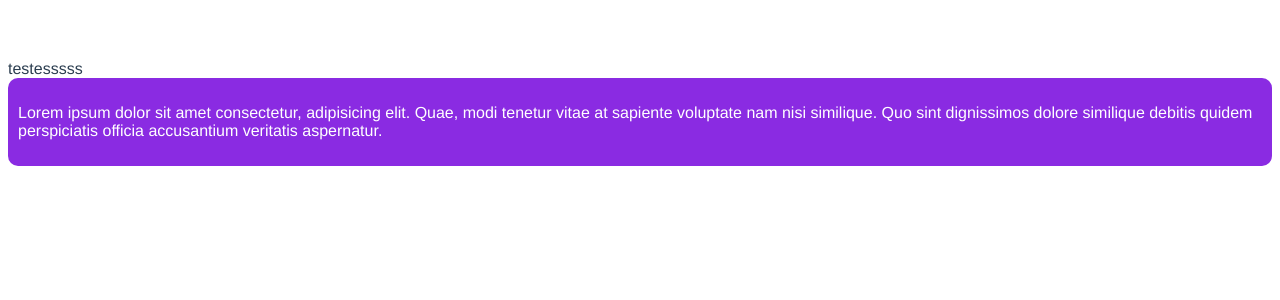
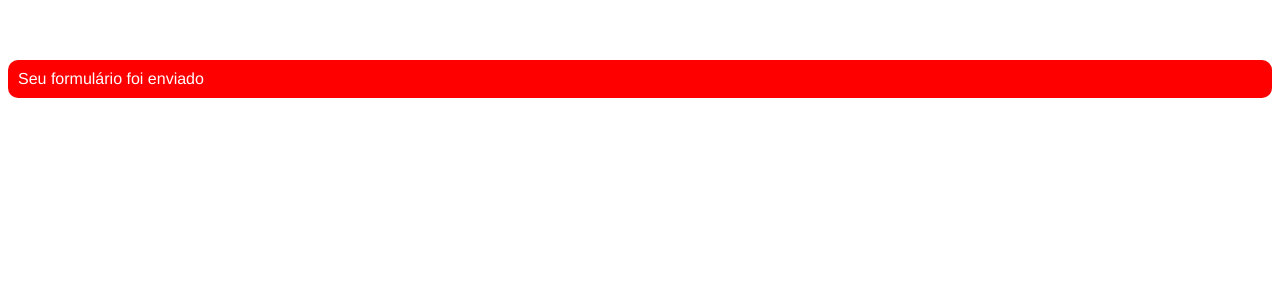
Before and after one commit to ValdecirGit/aulasVueJs, a Vue app: page / in a window 1280 px wide. Shown: the top 300 px of the page. Built offline with nearby package versions, Linux system fonts and the light colour scheme.

Commit message:
Enviando dados para componente filho (props - array)

```diff
--- a/src/App.vue
+++ b/src/App.vue
@@ -1,24 +1,28 @@
 <template>
-  <div class="card">testesssss</div>
   <div>
-       <BaseCard />
+    <BaseAlert
+      :variant="variant"
+    >
+      {{ text }}
+    </BaseAlert>
   </div>
 </template>
 
 <script>
-import BaseCard from './components/BaseCard.vue';
-
-
+import BaseAlert from "./components/BaseAlert.vue";
 
 export default {
   name: "App",
 
   components: {
-    BaseCard
-},
+    BaseAlert,
+  },
 
   data() {
-    return {};
+    return {
+      variant: "danger",
+      text: "Seu formulário foi enviado",
+    };
   },
   beforeUpdate() {},
   updated() {},
--- /dev/null
+++ b/src/components/BaseAlert.vue
@@ -0,0 +1,50 @@
+<template>
+    <div :class="baseClass">
+        <slot/>
+    </div>
+</template>
+
+<script>
+    export default {
+        props: ['variant', 'test'],
+
+        computed: {
+            baseClass() {
+                return [
+                    'alert',
+                    this.variant ? `alert-${this.variant}` : ''
+                ]
+            }
+        }
+    }
+</script>
+
+
+<style scoped>
+.alert {
+    padding: 10px;
+    border-radius: 10px;
+    color: gray;
+    background: #ddd;
+}
+
+.alert-success {
+    padding: 10px;
+    border-radius: 10px;
+    color:white;
+    background:green;
+}
+
+.alert-danger {
+    padding: 10px;
+    border-radius: 10px;
+    color:white;
+    background:red;
+}
+.alert-warning {
+    padding: 10px;
+    border-radius: 10px;
+    color:white;
+    background:orange;
+}
+</style>
```
